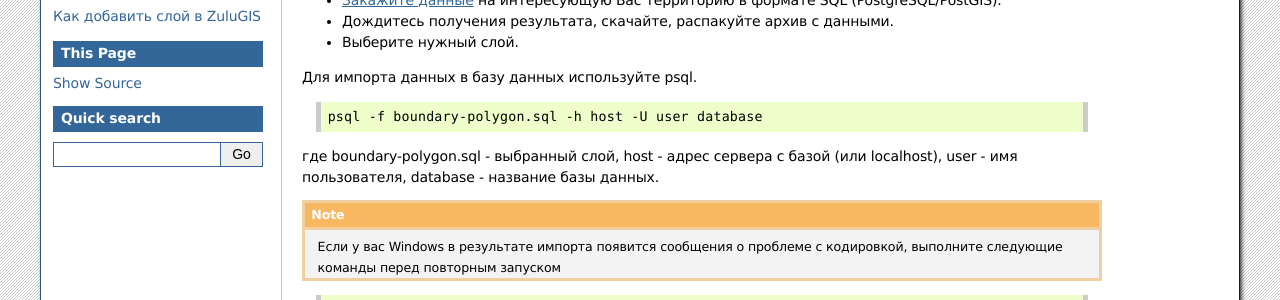
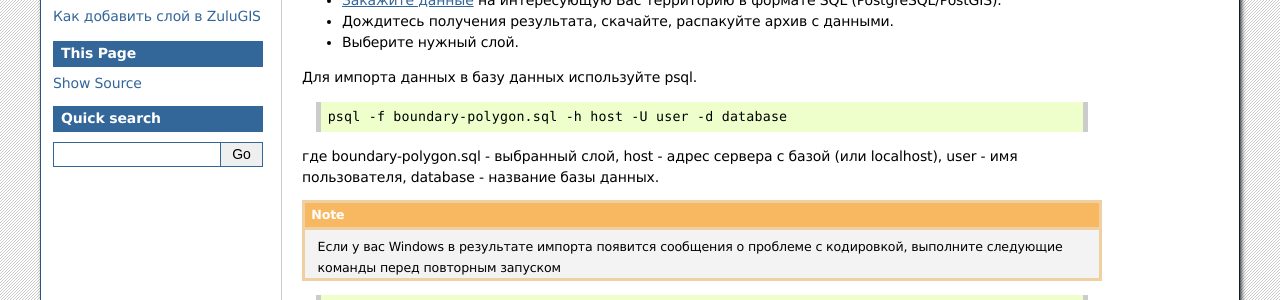
Before and after one commit to nextgis/docs_data, a Sphinx documentation site: the page built from source/pg.rst, in a window 1280 px wide. Shown: the part 175-475 px from the top of the page. Built offline with Sphinx 7.4.7, drawn with Linux system fonts in a browser that asks for light colours; formulas are drawn with MathJax 3; pages that are not in the unit, such as notebooks, are missing from menus.

Commit message:
Update pg.rst

```diff
--- a/source/pg.rst
+++ b/source/pg.rst
@@ -14,7 +14,7 @@
 
 .. code-block:: bash
 
-   psql -f boundary-polygon.sql -h host -U user database
+   psql -f boundary-polygon.sql -h host -U user -d database
 
 где boundary-polygon.sql - выбранный слой, host - адрес сервера с базой (или localhost), user - имя пользователя, database - название базы данных.
 
```
